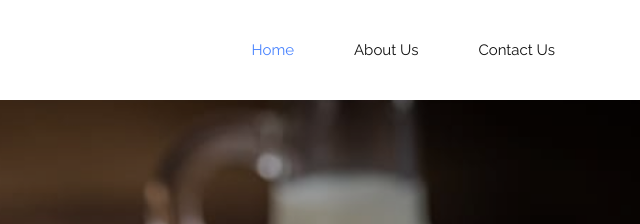
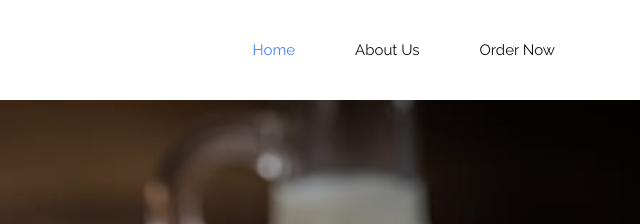
Before and after one commit to Crinkylicious/CRINKLES, a plain HTML site: page index.html in a window 1280 px wide. Shown: the top 224 px of the page, 640-1280 px from the left. Drawn offline with nearby package versions, Linux system fonts and the light colour scheme.

Commit message:
Update index.html

```diff
--- a/index.html
+++ b/index.html
@@ -40,7 +40,7 @@
 
 
 
-                                <li><a href="contact.html">Contact Us</a></li>
+                                <li><a href="contact.html">Order Now</a></li>
                             </ul>
                         </nav><!-- / #primary-nav -->
                     </div>
```
